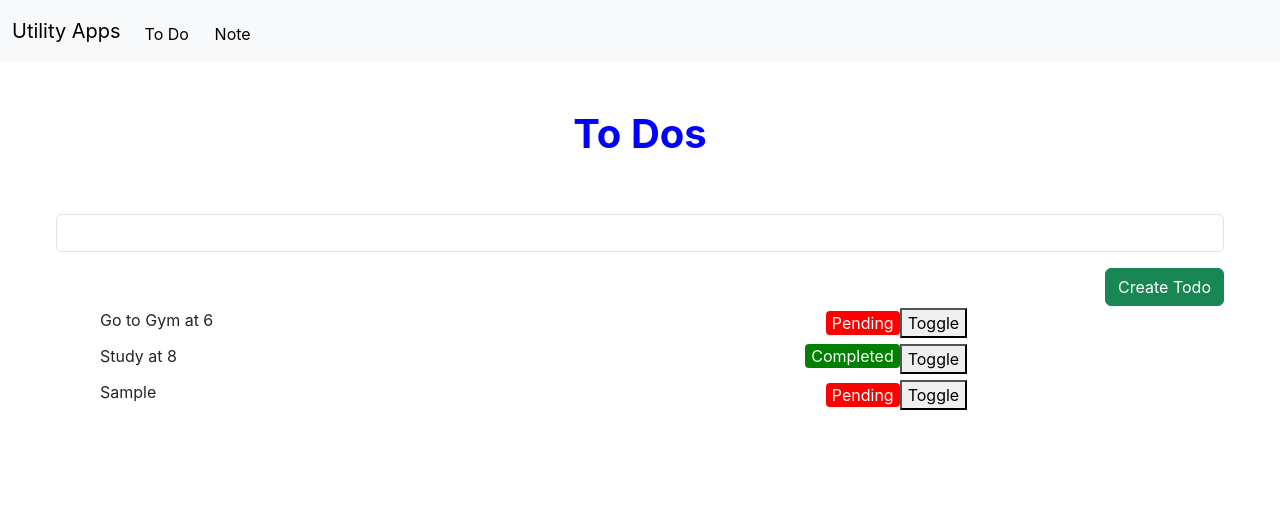
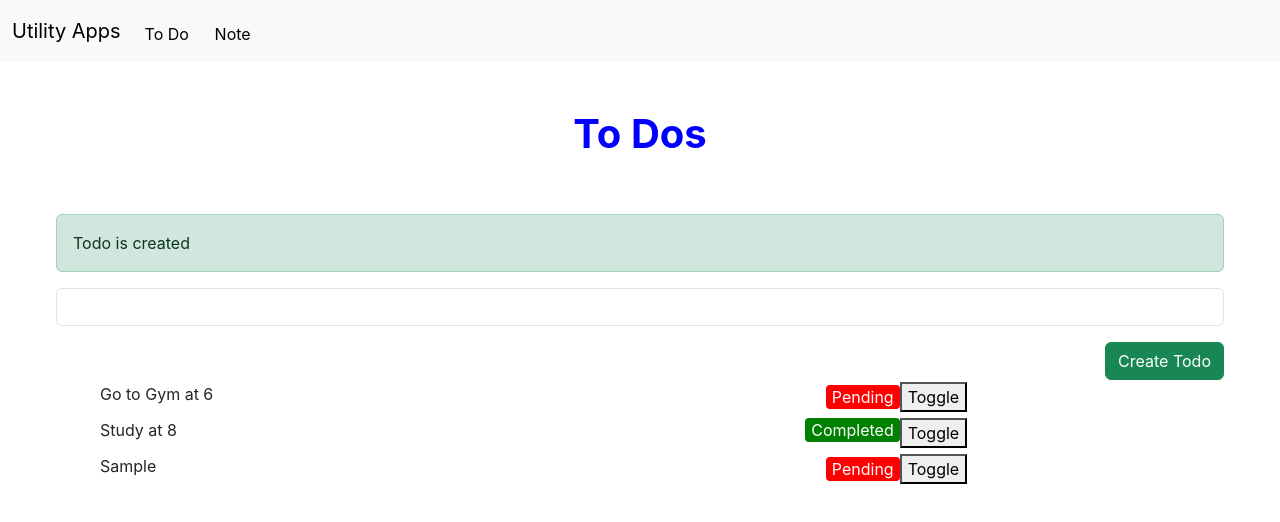
Before and after one commit to cheshta0112/TaskKeeper, a React (Create React App) app: page /todo in a window 1280 px wide. Both pictures are taken after typing "Sample" into the empty fields and a click on the button "Create Todo". Shown: the top 522 px of the page. Built offline with nearby package versions, Linux system fonts and the light colour scheme.

Commit message:
redux toolkit and extra reducer

```diff
--- a/src/components/ToDoForm/ToDoForm.js
+++ b/src/components/ToDoForm/ToDoForm.js
@@ -1,22 +1,39 @@
 import { useState } from "react";
-import { useDispatch } from "react-redux";
+import { useDispatch, useSelector } from "react-redux";
 // import {addTodo} from "../../redux/actions/todoActions";
 import { actions } from "../../redux/reducers/todoReducer";
 
 import styles from "./ToDoForm.module.css";
+import {
+  notificationSelector,
+  resetNotification,
+} from "../../redux/reducers/notificationReducer";
 
 function ToDoForm() {
   const [todoText, setTodoText] = useState("");
-  const disptach = useDispatch();
+  const dispatch = useDispatch();
+  const message = useSelector(notificationSelector);
+
+  if (message) {
+    setTimeout(() => {
+      dispatch(resetNotification());
+    }, 3000);
+  }
 
   const handleSubmit = (e) => {
     e.preventDefault();
     setTodoText("");
-    disptach(actions.add(todoText));
+    dispatch(actions.add(todoText));
   };
 
   return (
     <div className={styles.container}>
+      {message && (
+        <div class="alert alert-success" role="alert">
+          {message}
+        </div>
+      )}
+
       <form onSubmit={handleSubmit}>
         <input
           type="text"
--- /dev/null
+++ b/src/redux/reducers/notificationReducer.js
@@ -0,0 +1,27 @@
+import { createSlice } from "@reduxjs/toolkit";
+
+const initialState = {
+  message: "",
+};
+
+const notificationSlice = createSlice({
+  name: "notification",
+  initialState,
+  reducers: {
+    reset: (state, action) => {
+      state.message = "";
+    },
+  },
+  extraReducers: {
+    "todo/add": (state, action) => {
+      console.log("todo/add in notificationReducer");
+      state.message = "Todo is created";
+    },
+  },
+});
+
+export const notificationReducer = notificationSlice.reducer;
+export const resetNotification = notificationSlice.actions.reset;
+
+export const notificationSelector = (state) =>
+  state.notificationReducer.message;
--- a/src/redux/store.js
+++ b/src/redux/store.js
@@ -5,6 +5,7 @@
 import { configureStore } from "@reduxjs/toolkit";
 import { noteReducer } from "./reducers/noteReducer";
 import { todoReducer } from "./reducers/todoReducer";
+import { notificationReducer } from "./reducers/notificationReducer";
 
 // const result = combineReducers({
 //     todoReducer,
@@ -15,5 +16,6 @@
   reducer: {
     todoReducer,
     noteReducer,
+    notificationReducer,
   },
 });
```
